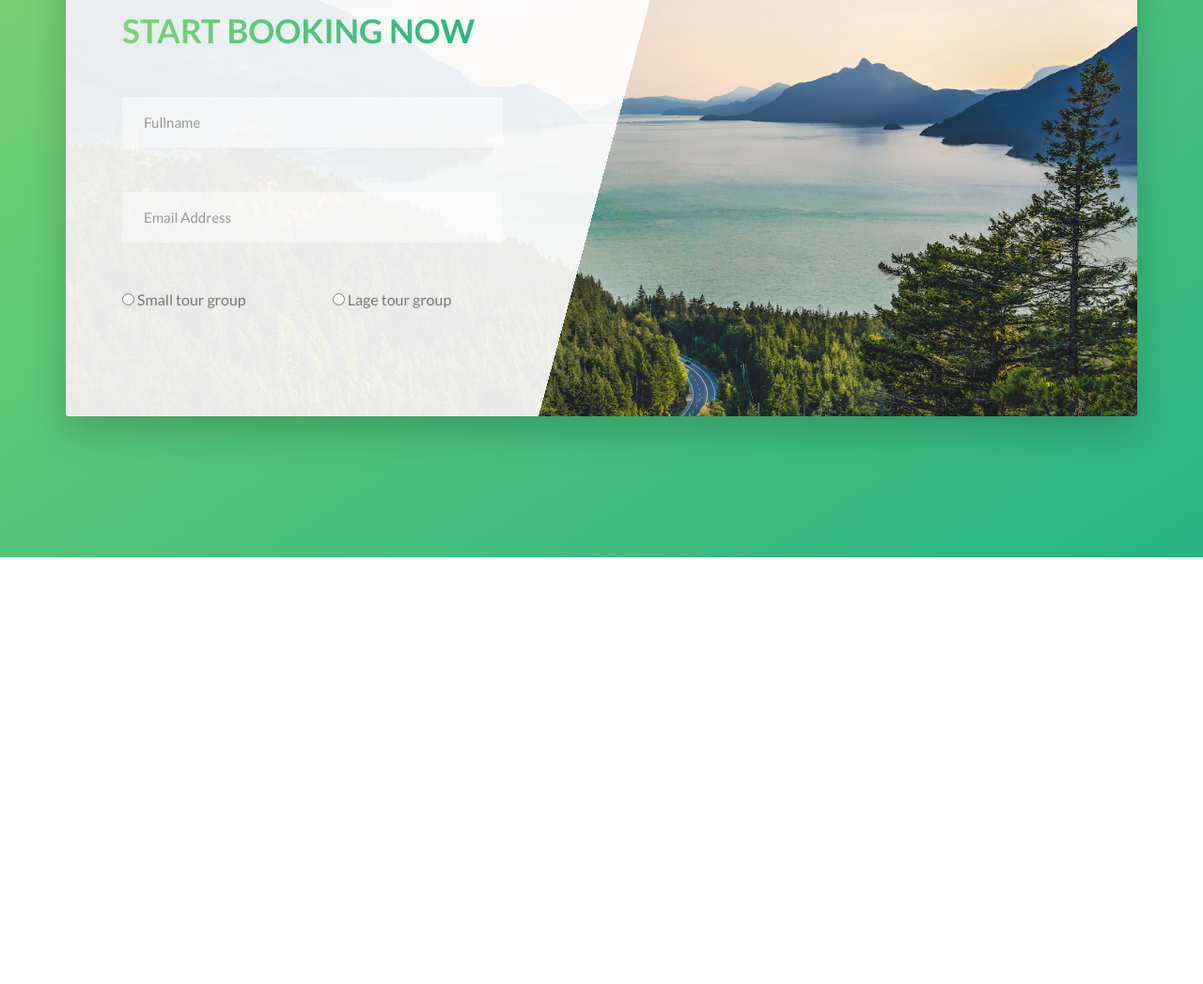
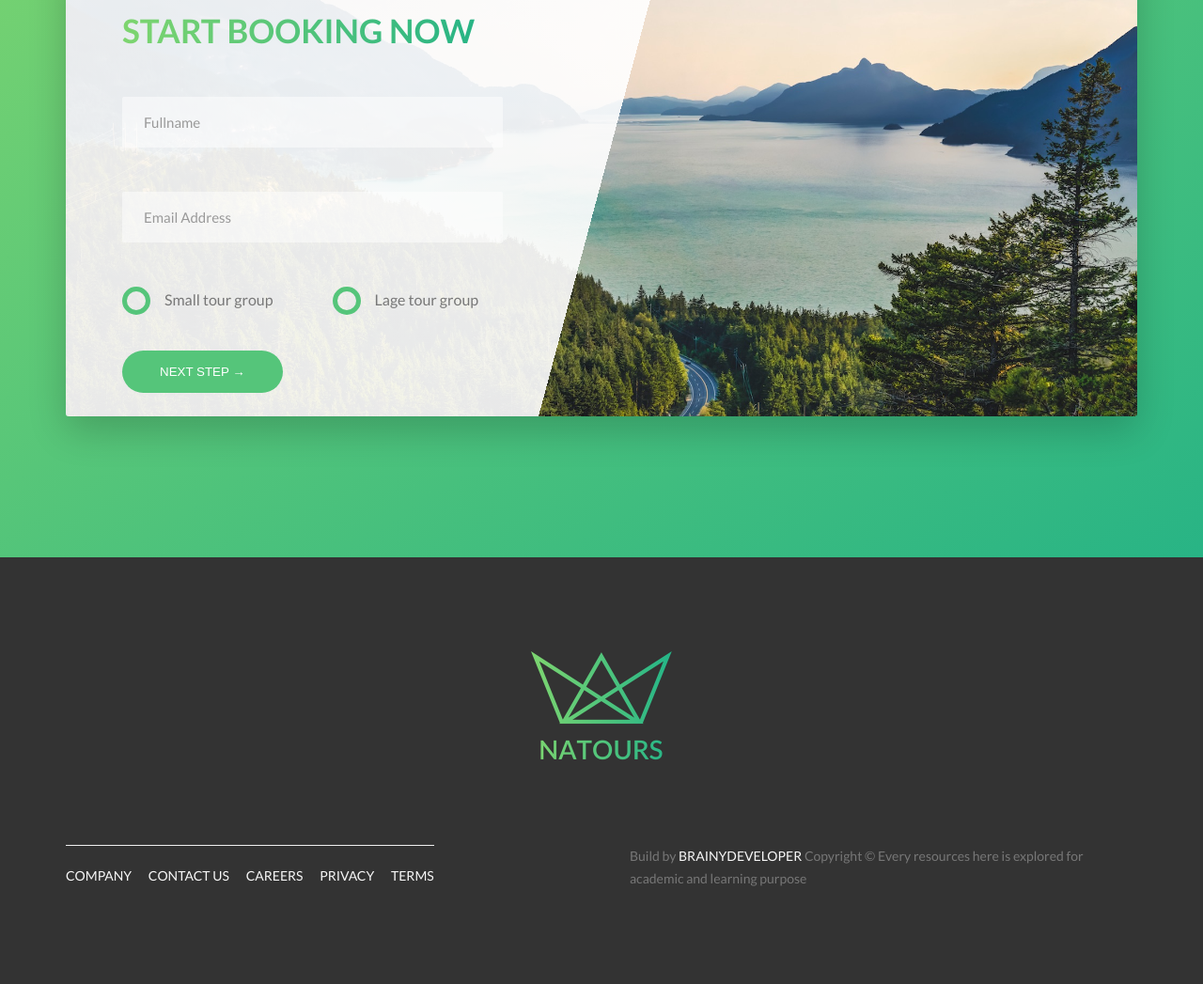
Before and after one commit to Tijanieneye10/tours, a website: page starter/index.html in a window 1280 px wide. Shown: the part 4887-5934 px from the top of the page at 94% size. Before the commit the page ends 5480 px from the top, so only its background shows below. Drawn offline with Linux system fonts and the light colour scheme; files whose address does not match are found by name.

Commit message:
complete form

```diff
--- a/sass/abstracts/_variables.scss
+++ b/sass/abstracts/_variables.scss
@@ -8,11 +8,11 @@ $color-white: #fff;
 $color-black: #000;
 $color-grey-light-1: #f7f7f7;
 $color-grey-light-2: #eee;
+$color-grey-dark-3: #333;
 $color-secondary-light: #ffb900;
 $color-secondary-dark: #ff7730;
 $color-tertiary-light: #2998ff;
 $color-tertiary-dark: #5643fa;
-
 
 $grid-width: 114rem;
 $gutter-vertical: 8rem;
--- a/sass/base/_utilities.scss
+++ b/sass/base/_utilities.scss
@@ -1,23 +1,23 @@
-.u-center-text{
-    text-align: center;
+.u-center-text {
+  text-align: center !important;
 }
 
-.u-margin-bottom-big{
-    margin-bottom: 8rem;
+.u-margin-bottom-big {
+  margin-bottom: 8rem !important;
 }
 
-.u-margin-bottom-small{
-    margin-bottom: 1.5rem;
+.u-margin-bottom-small {
+  margin-bottom: 1.5rem !important;
 }
 
-.u-margin-bottom-medium{
-    margin-bottom: 4rem;
+.u-margin-bottom-medium {
+  margin-bottom: 4rem !important;
 }
 
-.u-margin-top-big{
-    margin-bottom: 8rem;
+.u-margin-top-big {
+  margin-bottom: 8rem !important;
 }
 
-.u-margin-top-huge{
-    margin-bottom: 10rem;
+.u-margin-top-huge {
+  margin-bottom: 10rem !important;
 }
--- a/sass/components/_button.scss
+++ b/sass/components/_button.scss
@@ -1,4 +1,4 @@
-
+.btn,
 .btn:link,
 .btn:visited {
   text-transform: uppercase;
@@ -8,6 +8,9 @@
   border-radius: 10rem;
   transition: all 0.2s;
   position: relative;
+
+  border: none;
+  cursor: pointer;
 }
 
 .btn:hover {
@@ -15,7 +18,9 @@
   box-shadow: 0 1rem 2rem rgba(0, 0, 0, 0.2);
 }
 
-.btn:active {
+.btn:active,
+.btn:focus {
+  outline: none;
   transform: translateY(-0.1rem);
   box-shadow: 0 0.5rem 1rem rgba(0, 0, 0, 0.2);
 }
@@ -63,27 +68,27 @@
   animation-fill-mode: backwards;
 }
 
-.btn-text{
+.btn-text {
   &:link,
-  &:visited{
+  &:visited {
     color: $color-primary-dark;
     display: inline-block;
     text-decoration: none;
     border-bottom: 1px solid $color-primary-light;
     padding: 3px;
     font-size: $default-font-size;
-    transition: all .3s;
+    transition: all 0.3s;
   }
 
-  &:hover{
+  &:hover {
     background-color: $color-primary-dark;
     color: $color-white;
-    box-shadow: 0 1rem 2rem rgba($color-black, .15);
+    box-shadow: 0 1rem 2rem rgba($color-black, 0.15);
     transform: translateY(-2px);
   }
 
-  &:active{
-    box-shadow: 0 .5rem 2rem rgba($color-black, .15);
+  &:active {
+    box-shadow: 0 0.5rem 2rem rgba($color-black, 0.15);
     transform: translateY(0);
   }
 }
--- a/sass/components/_form.scss
+++ b/sass/components/_form.scss
@@ -56,5 +56,41 @@
   &__radio-label {
     font-size: $default-font-size;
     cursor: pointer;
+    position: relative;
+    padding-left: 4.5rem;
+  }
+
+  &__radio-input {
+    display: none;
+  }
+
+  &__radio-button {
+    height: 3rem;
+    width: 3rem;
+    border: 5px solid $color-primary;
+    border-radius: 50%;
+    display: inline-block;
+    position: absolute;
+    left: 0;
+    top: -0.4rem;
+
+    &::after {
+      content: "";
+      height: 1.3rem;
+      width: 1.3rem;
+      border-radius: 50%;
+      display: block;
+      position: absolute;
+      top: 50%;
+      left: 50%;
+      transform: translate(-50%, -50%);
+      background-color: $color-primary;
+      opacity: 0;
+      transition: opacity 0.2s;
+    }
+  }
+
+  &__radio-input:checked + &__radio-label &__radio-button::after {
+    opacity: 1;
   }
 }
--- /dev/null
+++ b/sass/layouts/_footer.scss
@@ -0,0 +1,52 @@
+.footer {
+  background-color: $color-grey-dark-3;
+  padding: 10rem 0;
+  font-size: 1.4rem;
+
+  &__logo-box {
+    text-align: center;
+    margin-bottom: 8rem;
+  }
+
+  &__logo {
+    width: 15rem;
+    height: auto;
+  }
+
+  &__navigation {
+    border-top: 1px solid $color-grey-light-2;
+    padding-top: 2rem;
+    display: inline-block;
+  }
+
+  &__list {
+    list-style: none;
+  }
+
+  &__item {
+    display: inline-block;
+
+    &:not(:last-child) {
+      margin-right: 1.5rem;
+    }
+  }
+
+  &__link {
+    &:link,
+    &:visited {
+      color: $color-grey-light-1;
+      background-color: $color-grey-dark-3;
+      text-decoration: none;
+      text-transform: uppercase;
+      display: inline-block;
+      transition: all 0.2s;
+    }
+
+    &:hover,
+    &:active {
+      color: $color-primary;
+      box-shadow: 0 1rem 2rem rgba($color-black, 0.4);
+      transform: rotate(5deg) scale(1.3);
+    }
+  }
+}
--- a/sass/main.scss
+++ b/sass/main.scss
@@ -17,5 +17,6 @@
 
 @import "layouts/header";
 @import "layouts/grid";
+@import "layouts/footer";
 
 @import "pages/home";
--- a/starter/index.html
+++ b/starter/index.html
@@ -318,7 +318,7 @@
 
                         <div class="u-margin-bottom-medium">
                             <h2 class="heading-secondary">
-                               Start booking now
+                                Start booking now
                             </h2>
                         </div>
 
@@ -332,7 +332,7 @@
                                 <label class="form__label" for="email">Email Address</label>
                             </div>
 
-                            <div class="form__group">
+                            <div class="form__group u-margin-bottom-medium">
                                 <div class="form__radio-group">
                                     <input type="radio" name="size" id="small" class="form__radio-input">
                                     <label for="small" class="form__radio-label">
@@ -348,12 +348,42 @@
                                     </label>
                                 </div>
                             </div>
+
+                            <div class="form__group">
+                                <button class="btn btn-green">Next step &rarr;</button>
+                            </div>
                         </form>
                     </div>
                 </div>
             </div>
         </section>
     </main>
+
+    <footer class="footer">
+        <div class="footer__logo-box">
+            <img src="img/logo-green-2x.png" alt="Logo" class="footer__logo">
+        </div>
+            <div class="row">
+                <div class="col-1-of-2">
+                    <div class="footer__navigation">
+                        <ul class="footer__list">
+                            <li class="footer__item"><a href="" class="footer__link">Company</a></li>
+                            <li class="footer__item"><a href="" class="footer__link">Contact us</a></li>
+                            <li class="footer__item"><a href="" class="footer__link">Careers</a></li>
+                            <li class="footer__item"><a href="" class="footer__link">Privacy</a></li>
+                            <li class="footer__item"><a href="" class="footer__link">Terms</a></li>
+                        </ul>
+                    </div>
+                </div>
+                <div class="col-1-of-2">
+                    <p class="footer__copyright">
+                        Build by <a href="#" class="footer__link">BrainyDeveloper</a> Copyright &copy; Every resources
+                        here is explored for academic and learning purpose
+                    </p>
+                </div>
+            </div>
+
+    </footer>
 </body>
 
 </html>
```
Also changed, not shown: starter/css/style.css.
